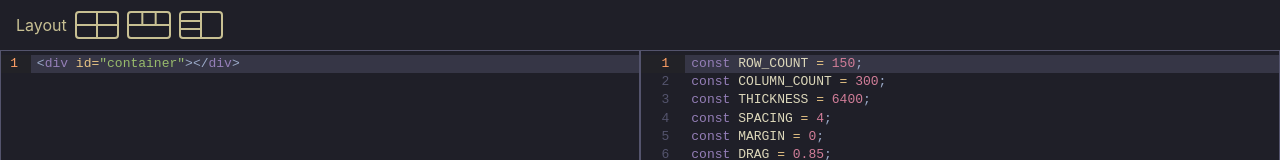
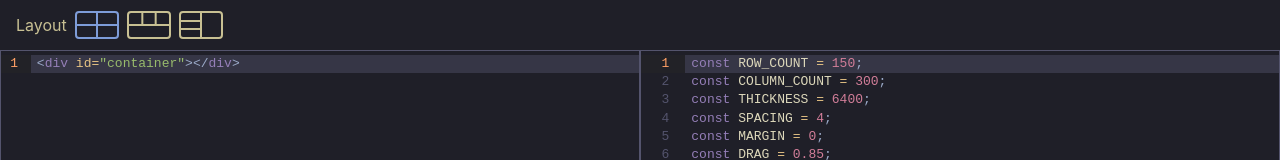
Before and after one commit to metapho-re/code-playground, a React (Vite) app: page / in a window 1280 px wide. Shown: the top 160 px of the page. Built offline with nearby package versions, Linux system fonts and the light colour scheme; the HTML template or start-up script is replaced by a standard one.

Commit message:
feat: Add selected button highlight.

```diff
--- a/src/App.css
+++ b/src/App.css
@@ -19,14 +19,26 @@ button {
   padding: 0;
   margin-inline-start: 8px;
   cursor: pointer;
-  border: 2px solid #c8c093;
+  border-width: 2px;
+  border-style: solid;
+  border-color: #c8c093;
   border-radius: 4px;
   background-color: #1f1f28;
+  transition: border-color 300ms;
+}
+
+button.selected {
+  border-color: #7e9cd8;
 }
 
 svg {
   stroke: #c8c093;
   stroke-width: 2px;
+  transition: stroke 300ms;
+}
+
+.selected > svg {
+  stroke: #7e9cd8;
 }
 
 #header {
--- a/src/App.tsx
+++ b/src/App.tsx
@@ -35,7 +35,7 @@ function App() {
 
   return (
     <>
-      <Header onLayoutChange={handleLayoutChange} />
+      <Header layout={layout} onLayoutChange={handleLayoutChange} />
       <div id="container" className={layout}>
         <CodeMirror
           doc={htmlCodeSample}
--- a/src/header/Header.tsx
+++ b/src/header/Header.tsx
@@ -4,10 +4,14 @@ import { VerticalStackLayoutIcon } from "./VerticalStackLayoutIcon";
 import { Layout } from "../types";
 
 interface Props {
+  layout: Layout;
   onLayoutChange: (layout: Layout) => void;
 }
 
-export const Header = ({ onLayoutChange }: Props) => {
+export const Header = ({ layout, onLayoutChange }: Props) => {
+  const classNameFactory =
+    (referenceLayout: Layout) => (currentLayout: Layout) =>
+      referenceLayout === currentLayout ? "selected" : "";
   const handleLayoutChangeFactory = (layout: Layout) => () => {
     onLayoutChange(layout);
   };
@@ -16,13 +20,22 @@ export const Header = ({ onLayoutChange }: Props) => {
     <div id="header">
       <div>
         <p>Layout</p>
-        <button onClick={handleLayoutChangeFactory(Layout.Balanced)}>
+        <button
+          className={classNameFactory(Layout.Balanced)(layout)}
+          onClick={handleLayoutChangeFactory(Layout.Balanced)}
+        >
           <BalancedLayoutIcon />
         </button>
-        <button onClick={handleLayoutChangeFactory(Layout.HorizontalStack)}>
+        <button
+          className={classNameFactory(Layout.HorizontalStack)(layout)}
+          onClick={handleLayoutChangeFactory(Layout.HorizontalStack)}
+        >
           <HorizontalStackLayoutIcon />
         </button>
-        <button onClick={handleLayoutChangeFactory(Layout.VerticalStack)}>
+        <button
+          className={classNameFactory(Layout.VerticalStack)(layout)}
+          onClick={handleLayoutChangeFactory(Layout.VerticalStack)}
+        >
           <VerticalStackLayoutIcon />
         </button>
       </div>
```
